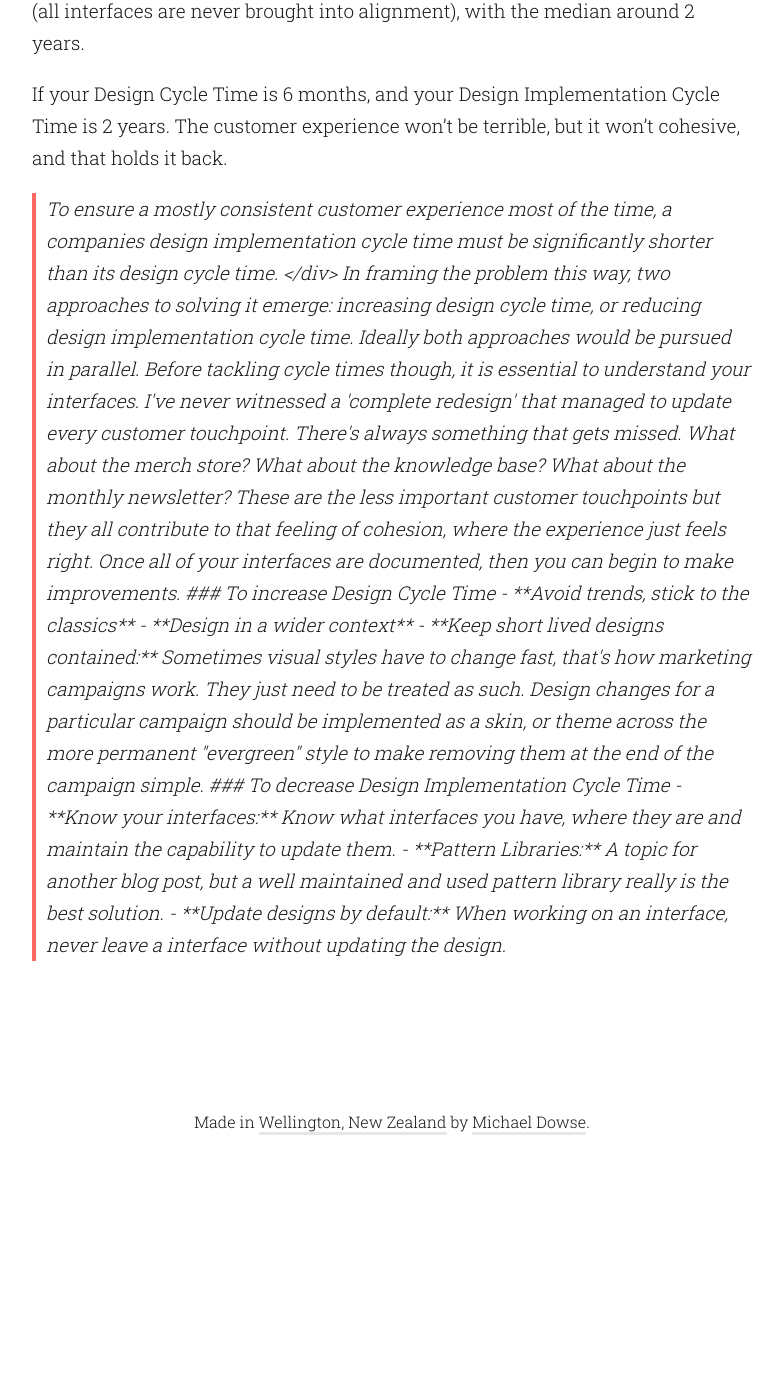
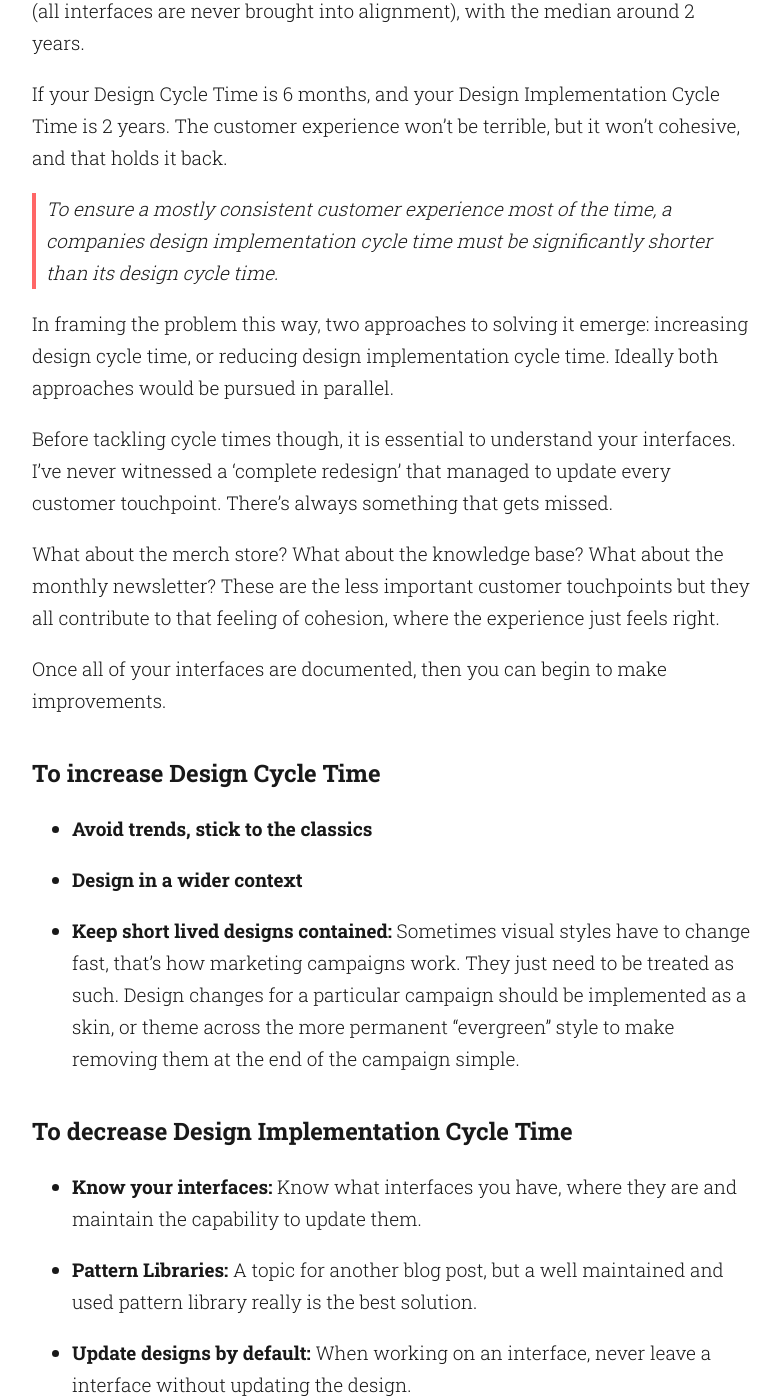
Before and after one commit to MichaelDowse/michaeldowse.github.io, a Jekyll site: the page built from _posts/2017-02-27-design-cycles.markdown, in a window 1280 px wide and 1400 px high, scrolled down 2169 px. Shown: the whole window, without its empty margins (248-1032 px from the left). Built offline with Jekyll 4.4.1, drawn with Linux system fonts in a browser that asks for light colours; before the commit the page ends 3351 px from its top, so only the background shows below that.

```diff
--- a/_posts/2017-02-27-design-cycles.markdown
+++ b/_posts/2017-02-27-design-cycles.markdown
@@ -40,7 +40,7 @@ There are multiple reasons for this, one I've been thinking about lately is abou
 If your Design Cycle Time is 6 months, and your Design Implementation Cycle Time is 2 years. The customer experience won't be terrible, but it won't cohesive, and that holds it back.
 
 <div class="blockquote">
-  <em>To ensure a mostly consistent customer experience most of the time, a companies design implementation cycle time must be significantly shorter than its design cycle time.<em>
+  <em>To ensure a mostly consistent customer experience most of the time, a companies design implementation cycle time must be significantly shorter than its design cycle time.</em>
 </div>
 
 In framing the problem this way, two approaches to solving it emerge: increasing design cycle time, or reducing design implementation cycle time. Ideally both approaches would be pursued in parallel.
```
Also changed, not shown: 3 other files.
